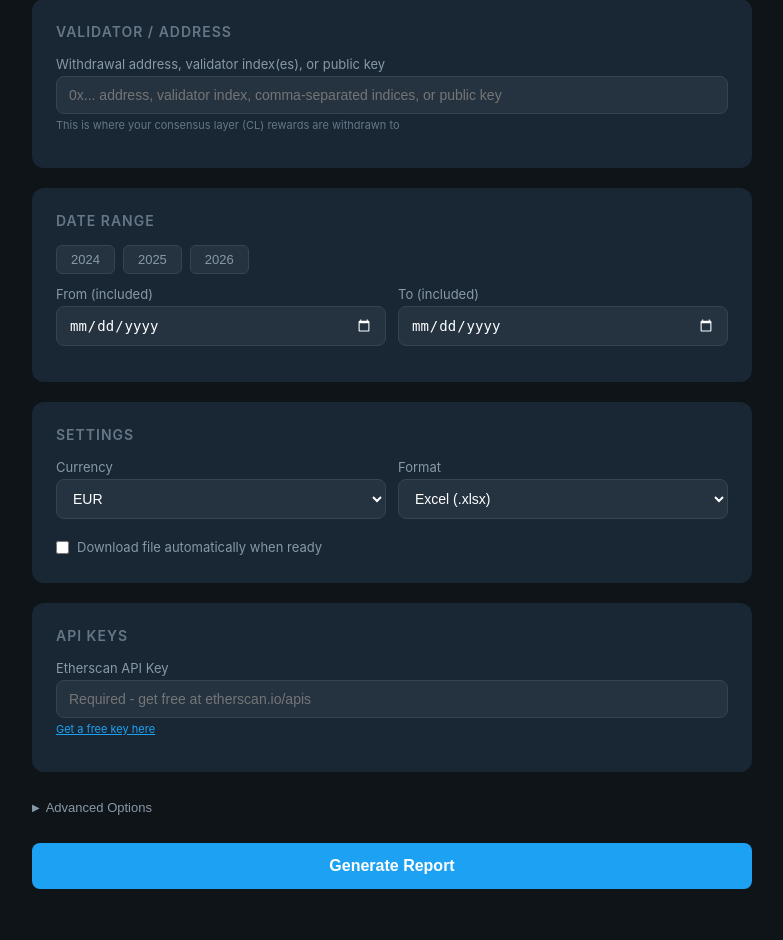
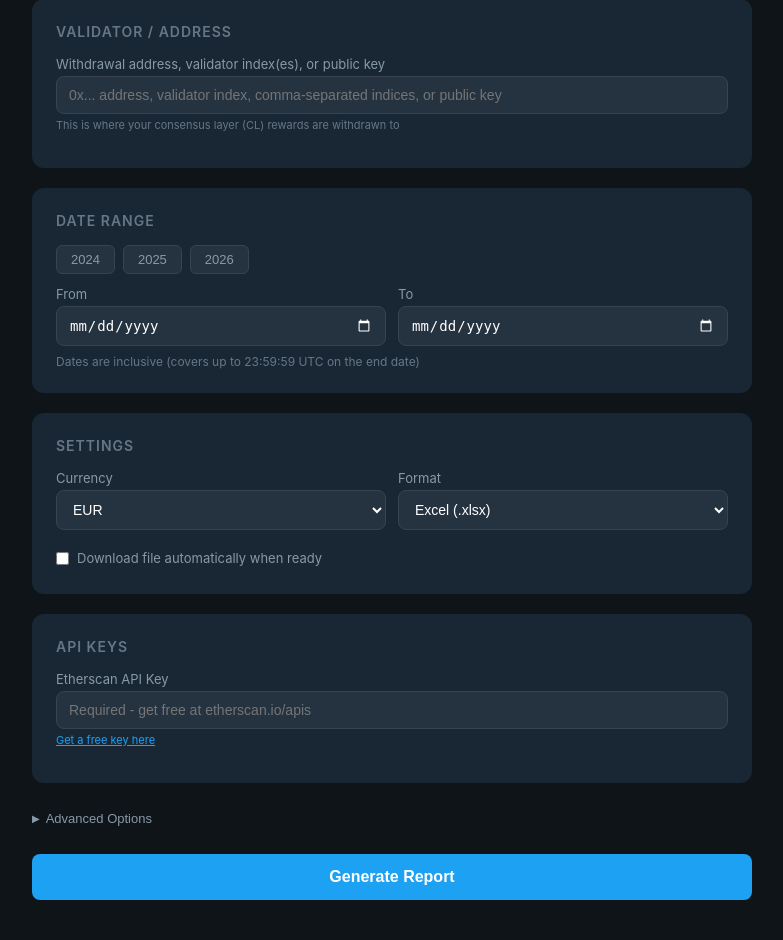
Before and after one commit to frederik12321/eth-rewards-report, a Flask app: page / in a window 1280 px wide. Shown: the part 197-1137 px from the top of the page, without its empty margins (248-1031 px from the left). Run offline with Flask 3, Linux system fonts and the light colour scheme.

Commit message:
Move date inclusivity hint to subtle help text below date pickers
Replaces the "(included)" label suffix with a single line of help
text underneath: "Dates are inclusive (covers up to 23:59:59 UTC
on the end date)".

Co-Authored-By: Claude Opus 4.6 <noreply@anthropic.com>

```diff
--- a/templates/index.html
+++ b/templates/index.html
@@ -219,9 +219,10 @@
                         <button type="button" class="yr-btn" data-year="2026">2026</button>
                     </div>
                     <div class="row">
-                        <div><label>From (included)</label><input type="date" name="date_from" required><div class="field-error" data-for="date_from"></div></div>
-                        <div><label>To (included)</label><input type="date" name="date_to" required><div class="field-error" data-for="date_to"></div></div>
+                        <div><label>From</label><input type="date" name="date_from" required><div class="field-error" data-for="date_from"></div></div>
+                        <div><label>To</label><input type="date" name="date_to" required><div class="field-error" data-for="date_to"></div></div>
                     </div>
+                    <p style="font-size:12px;color:var(--text-muted);margin-top:-4px;">Dates are inclusive (covers up to 23:59:59 UTC on the end date)</p>
                 </div>
 
                 <div class="card">
```
